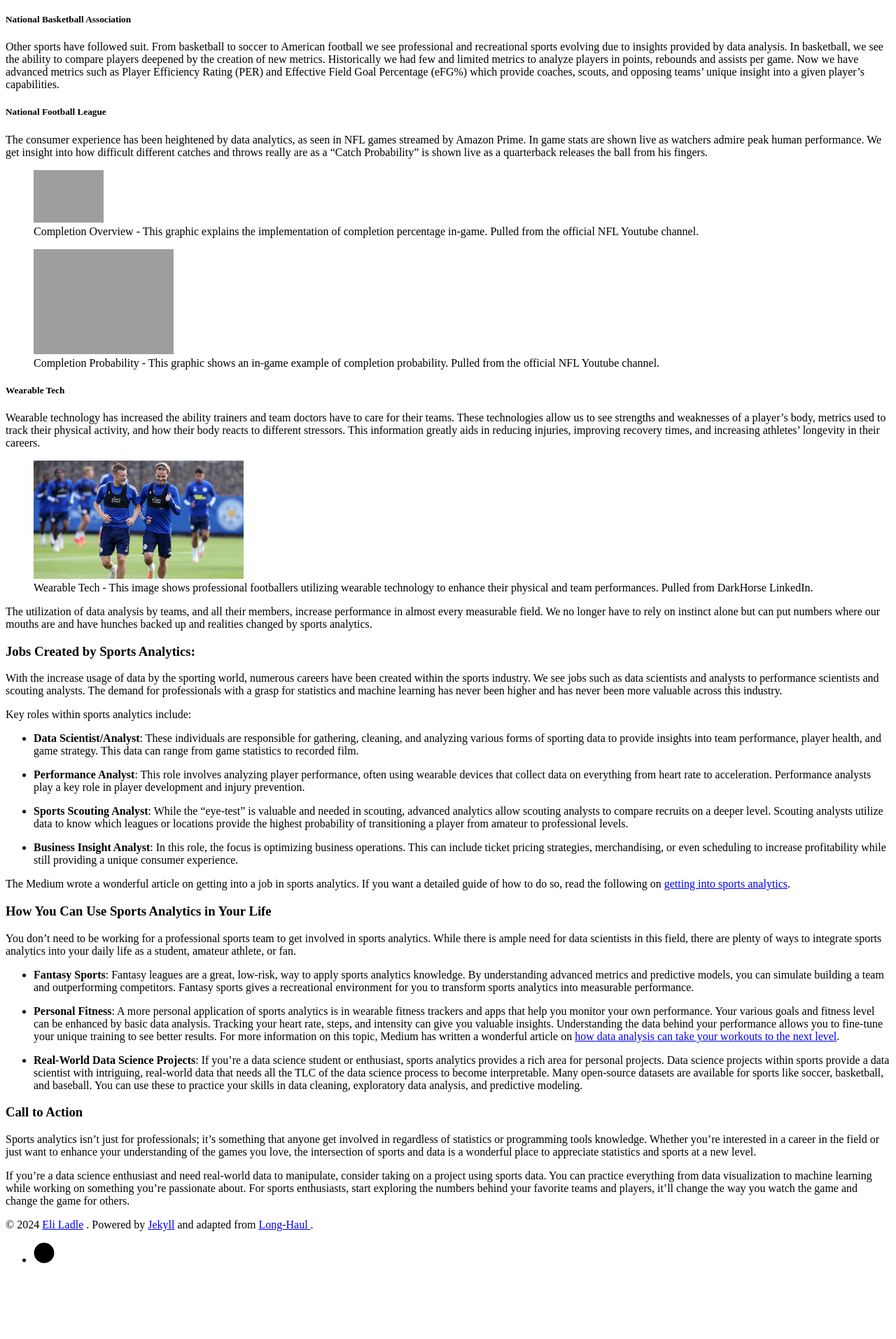
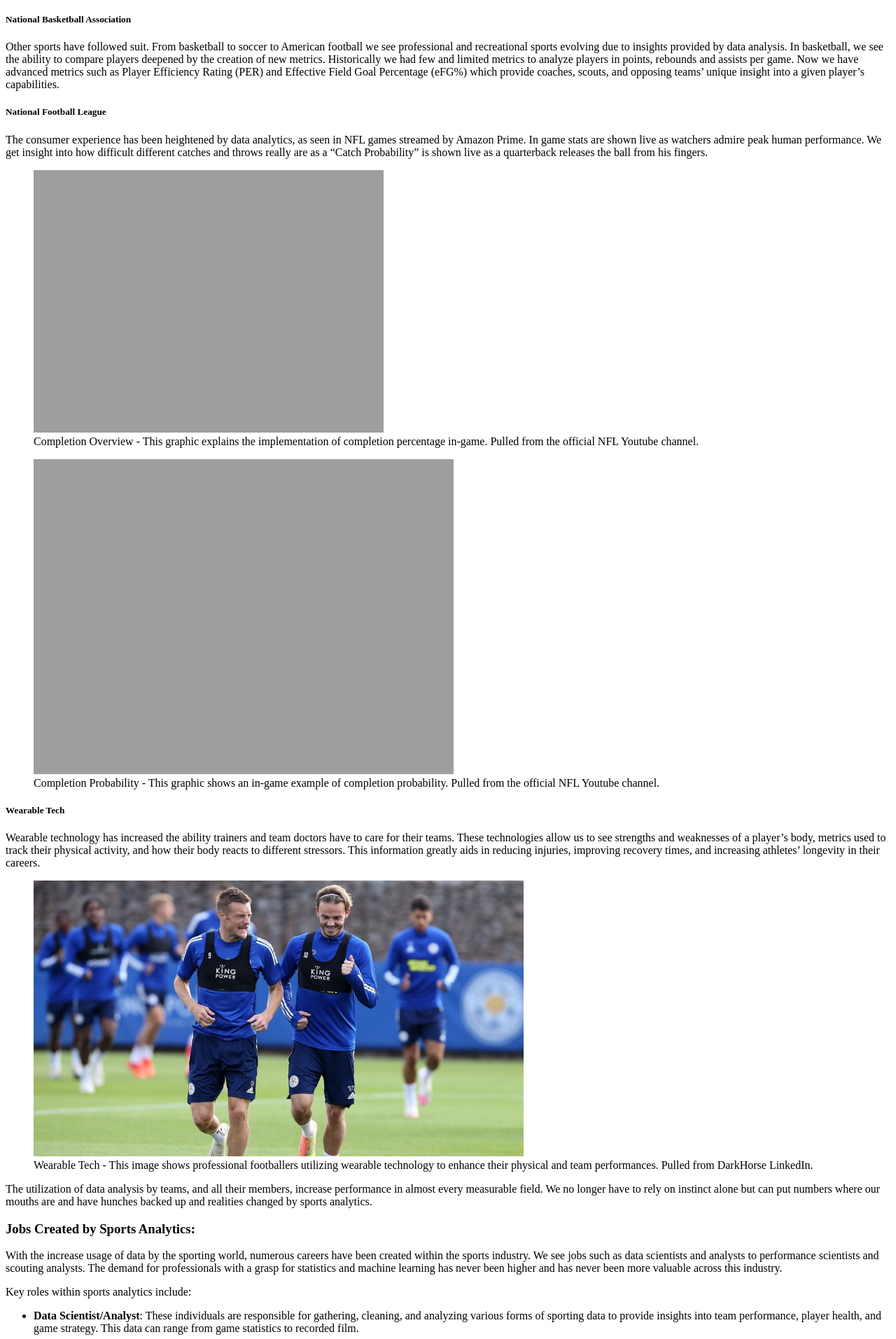
Before and after one commit to eladle21/my-blog, a Jekyll site: the page built from _posts/2024-10-05-Final-Draft.md, in a window 1280 px wide. Shown: the part 1435-3348 px from the top of the page at 70% size. Built offline with Jekyll 4.4.1, drawn with Linux system fonts in a browser that asks for light colours; nearby versions of some CDN libraries; before the commit the page ends 3260 px from its top, so only the background shows below that.

Commit message:
changes sizes again

```diff
--- a/_posts/2024-10-05-Final-Draft.md
+++ b/_posts/2024-10-05-Final-Draft.md
@@ -34,12 +34,12 @@ Other sports have followed suit.  From basketball to soccer to American football
 The consumer experience has been heightened by data analytics, as seen in NFL games streamed by Amazon Prime.  In game stats are shown live as watchers admire peak human performance.  We get insight into how difficult different catches and throws really are as a “Catch Probability” is shown live as a quarterback releases the ball from his fingers.
 
 <figure>
-	<img src="https://eladle21.github.io/my-blog/assets/img/Completion_Overview.png" alt="" style="width:100px;">
+	<img src="https://eladle21.github.io/my-blog/assets/img/Completion_Overview.png" alt="" style="width:500px;">
 	<figcaption>Completion Overview - This graphic explains the implementation of completion percentage in-game.  Pulled from the official NFL Youtube channel.</figcaption>
 </figure>
 
 <figure>
-	<img src="https://eladle21.github.io/my-blog/assets/img/Completion_Probability.png" alt="" style="width:200px;">
+	<img src="https://eladle21.github.io/my-blog/assets/img/Completion_Probability.png" alt="" style="width:600px;">
 	<figcaption>Completion Probability - This graphic shows an in-game example of completion probability.  Pulled from the official NFL Youtube channel.</figcaption>
 </figure>
 
@@ -48,7 +48,7 @@ The consumer experience has been heightened by data analytics, as seen in NFL ga
 Wearable technology has increased the ability trainers and team doctors have to care for their teams.  These technologies allow us to see strengths and weaknesses of a player’s body, metrics used to track their physical activity, and how their body reacts to different stressors.  This information greatly aids in reducing injuries, improving recovery times, and increasing athletes’ longevity in their careers.
 
 <figure>
-	<img src="https://eladle21.github.io/my-blog/assets/img/wearable_tech.jpg" alt="" style="width:300px;">
+	<img src="https://eladle21.github.io/my-blog/assets/img/wearable_tech.jpg" alt="" style="width:700px;">
 	<figcaption>Wearable Tech - This image shows professional footballers utilizing wearable technology to enhance their physical and team performances.  Pulled from DarkHorse LinkedIn.</figcaption>
 </figure>
 
```
